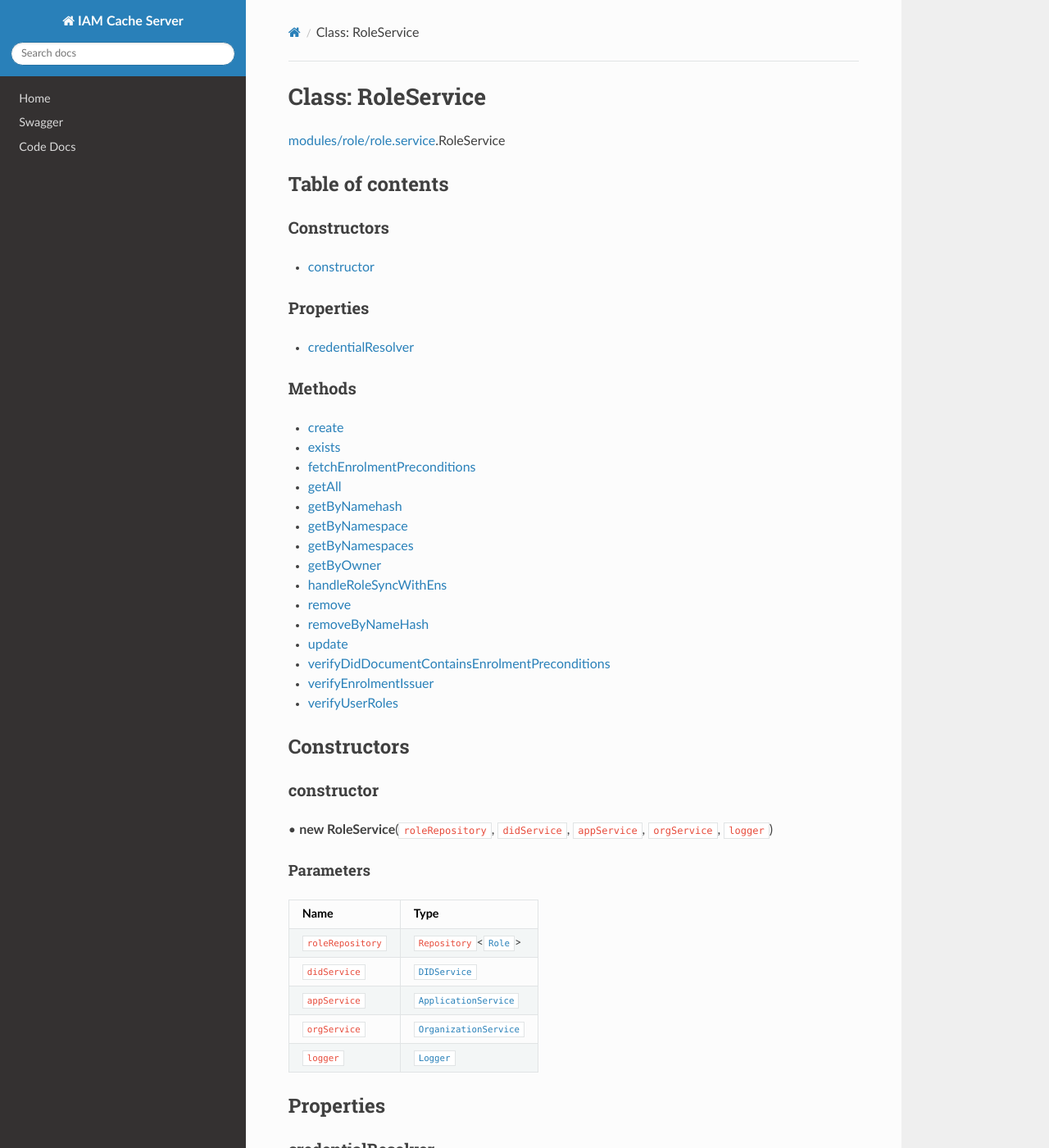
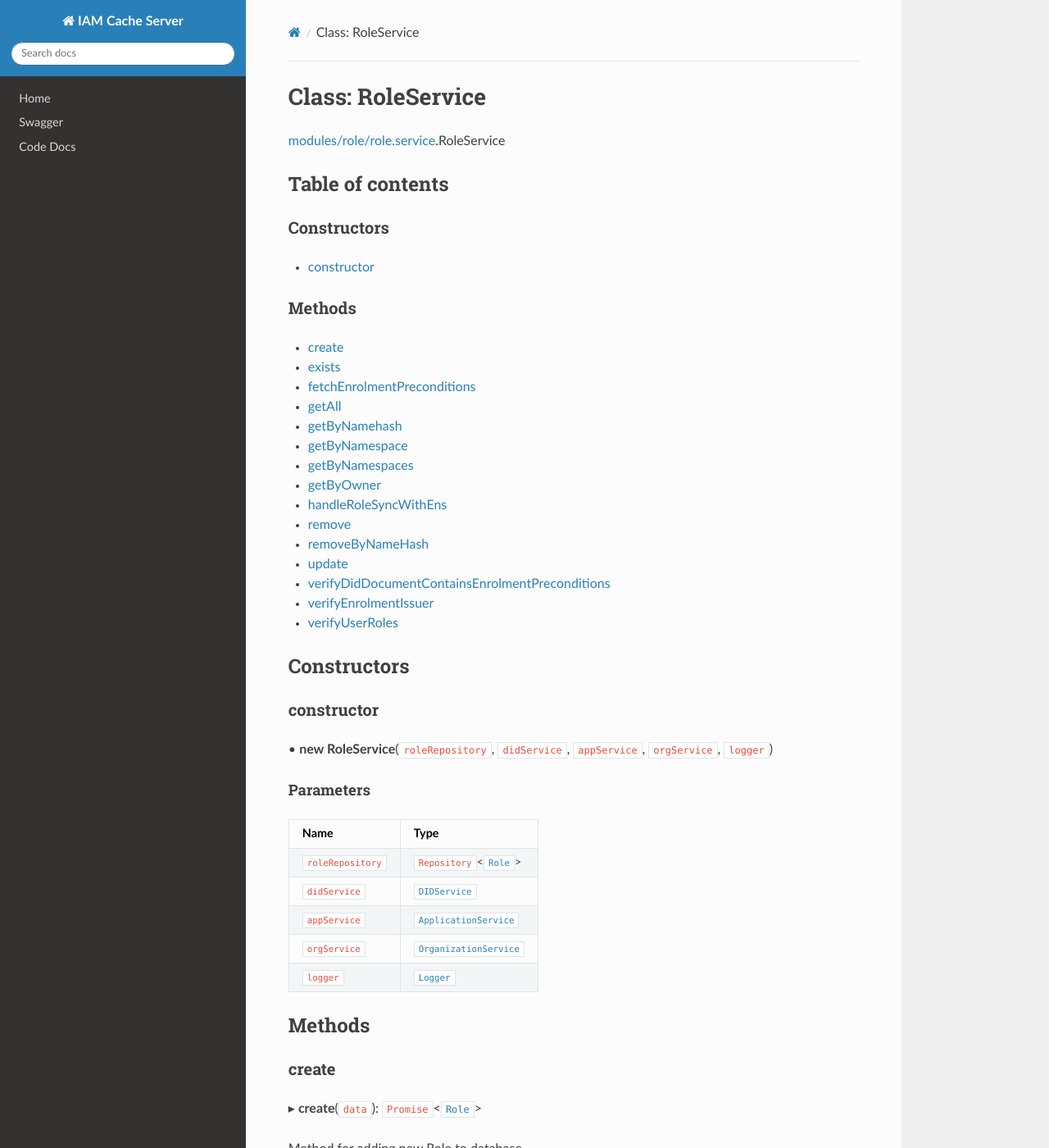
Before and after one commit to energywebfoundation/ssi-hub, an MkDocs documentation site: the page built from docs/api/classes/modules_role_role_service.RoleService.md, in a window 1280 px wide and 1400 px high. Shown: the whole window at 82% size. Built offline with MkDocs 1.6.1, drawn with Linux system fonts in a browser that asks for light colours; nearby versions of some CDN libraries; some of the changed text lies outside the part shown.

Commit message:
fix: remove unused resolver

```diff
--- a/docs/api/classes/modules_role_role_service.RoleService.md
+++ b/docs/api/classes/modules_role_role_service.RoleService.md
@@ -7,10 +7,6 @@
 ### Constructors
 
 - [constructor](modules_role_role_service.RoleService.md#constructor)
-
-### Properties
-
-- [credentialResolver](modules_role_role_service.RoleService.md#credentialresolver)
 
 ### Methods
 
@@ -45,12 +41,6 @@
 | `appService` | [`ApplicationService`](modules_application_application_service.ApplicationService.md) |
 | `orgService` | [`OrganizationService`](modules_organization_organization_service.OrganizationService.md) |
 | `logger` | [`Logger`](modules_logger_logger_service.Logger.md) |
-
-## Properties
-
-### credentialResolver
-
-• **credentialResolver**: `CredentialResolver`
 
 ## Methods
 
```
Also changed, not shown: 1 other file.
